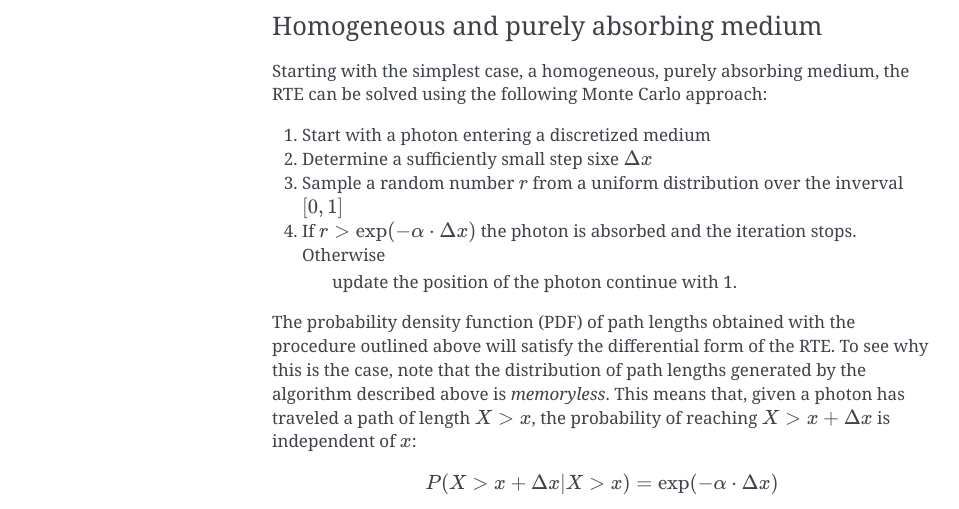
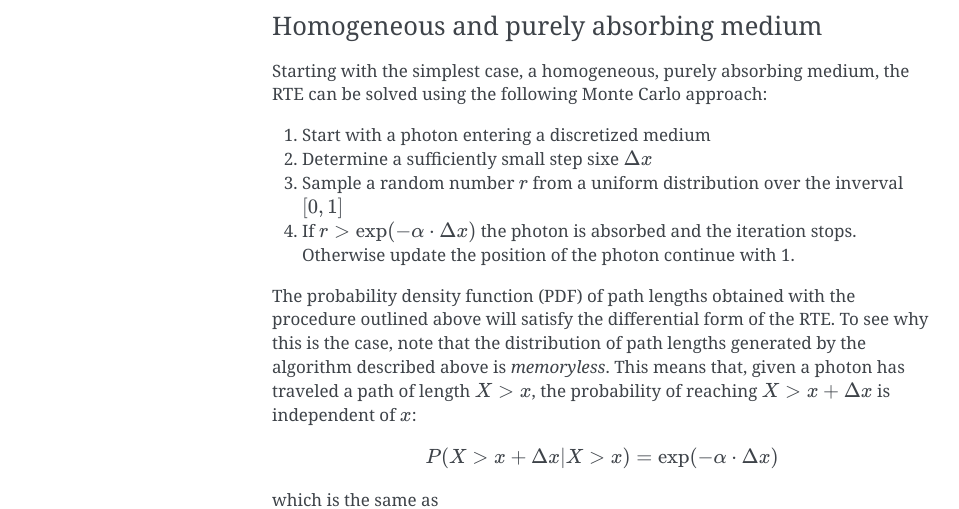
Before and after one commit to simonpf/llrte, a plain HTML site: page index.html in a window 1280 px wide. Shown: the part 301-810 px from the top of the page, without its empty margins (148-1107 px from the left). Drawn offline with nearby package versions, Linux system fonts and the light colour scheme; some packages are replaced by stand-ins of ours.

Commit message:
Updating doc.

```diff
--- a/index.html
+++ b/index.html
@@ -46,11 +46,8 @@ the RTE can be solved using the following Monte Carlo approach:</p>
 <li>Start with a photon entering a discretized medium</li>
 <li>Determine a sufficiently small step sixe <span class="math notranslate nohighlight">\(\Delta x\)</span></li>
 <li>Sample a random number <span class="math notranslate nohighlight">\(r\)</span> from a uniform distribution over the inverval <span class="math notranslate nohighlight">\([0, 1]\)</span></li>
-<li><dl class="first docutils">
-<dt>If <span class="math notranslate nohighlight">\(r &gt; \exp(-\alpha \cdot \Delta x)\)</span> the photon is absorbed and the iteration stops. Otherwise</dt>
-<dd>update the position of the photon continue with 1.</dd>
-</dl>
-</li>
+<li>If <span class="math notranslate nohighlight">\(r &gt; \exp(-\alpha \cdot \Delta x)\)</span> the photon is absorbed and the iteration stops. Otherwise
+update the position of the photon continue with 1.</li>
 </ol>
 <p>The probability density function (PDF) of path lengths obtained with the procedure outlined above
 will satisfy the differential form of the RTE. To see why this is the case, note that the
```
